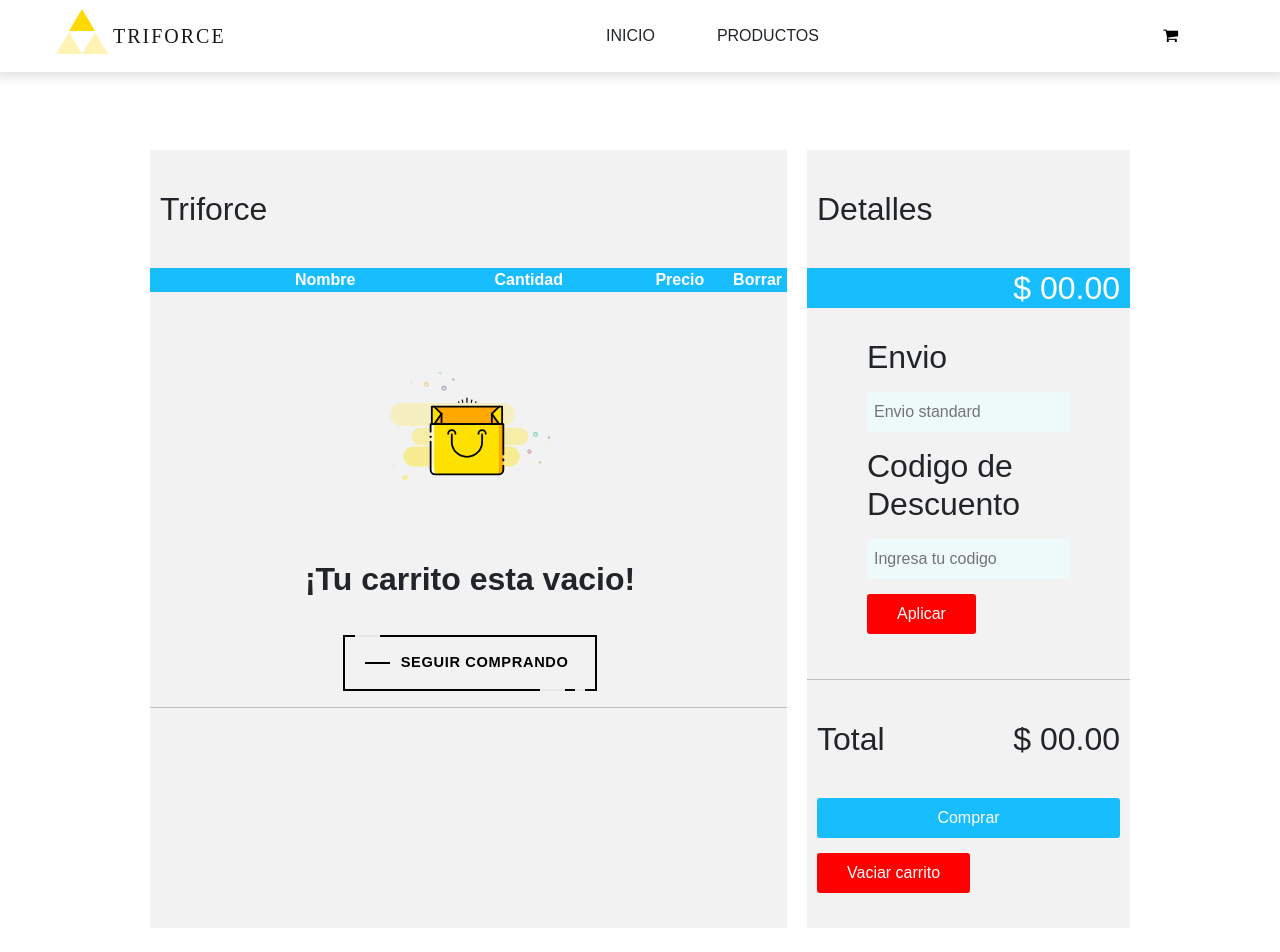
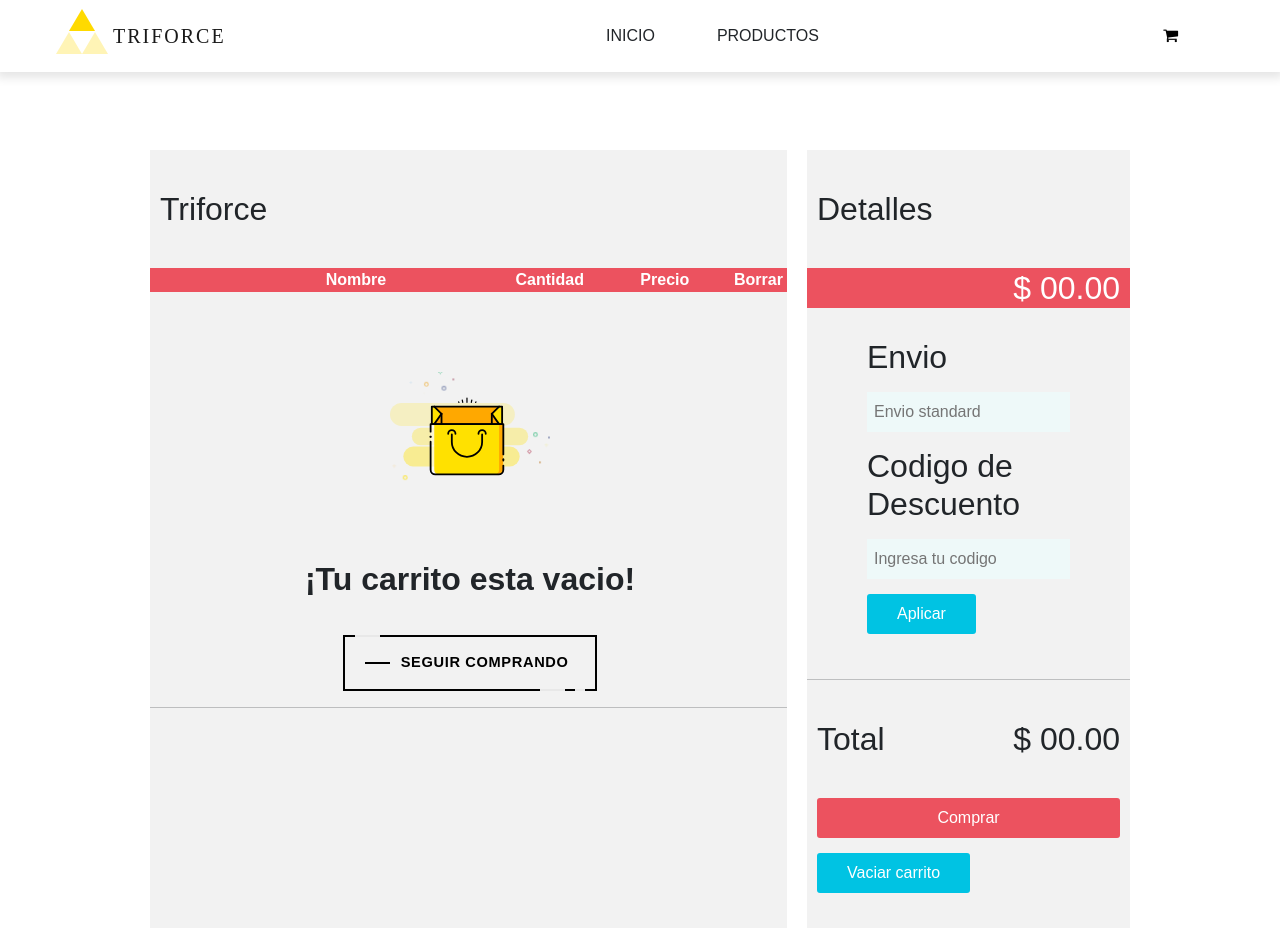
Before and after one commit to VinZoffoli/ProyectoFinalNintendoJS_Comision_55270, a plain HTML site: page carrito.html in a window 1280 px wide. Shown: the top 952 px of the page. Drawn offline with nearby package versions, Linux system fonts and the light colour scheme; some packages are replaced by stand-ins of ours; a script that the page names is missing; a web font is replaced by a local one.

Commit message:
Arreglando colores

```diff
--- a/carrito.html
+++ b/carrito.html
@@ -96,9 +96,9 @@
         <table cellspacing="0" class="table-head">
           <tr>
             <th width="150" class="head-img"></th>
-            <th width="360">Nombre</th>
-            <th width="360">Cantidad</th>
-            <th width="150">Precio</th>
+            <th width="650">Nombre</th>
+            <th width="150">Cantidad</th>
+            <th width="260">Precio</th>
             <th width="70">Borrar</th>
           </tr>
         </table>
--- a/css/main.css
+++ b/css/main.css
@@ -1821,9 +1821,16 @@ table {
 
 .table-head {
     color: white;
-    background-color: #18bdfe;
-}
-
+    background-color: #ec525f;
+}
+
+.first-btn{
+    background-color: #00c3e3;
+}
+
+.vaciar-carrito{
+    background-color: #00c3e3;
+}
 .head-img {
     text-align: left;
     padding-left: 7px;
@@ -1839,7 +1846,7 @@ table {
     margin: 10px 0;
     padding: 0 10px;
     align-items: center;
-    background-color: #18bdfe;
+    background-color: #ec525f;
     color: white;
     height: 40px;
     display: flex;
@@ -1867,7 +1874,7 @@ button {
 
 .checkout {
     width: 100%;
-    background-color: #18bdfe;
+    background-color: #ec525f;
 }
 
 button:hover,
@@ -1880,7 +1887,7 @@ button:hover,
     width: 50px;
     height: 50px;
     border-radius: 50px;
-    border: 1px solid #18bdfe;
+    border: 1px solid #ec525f;
     background-color: white;
     display: flex;
     align-items: center;
@@ -1899,6 +1906,7 @@ button:hover,
 
 .fa-trash:hover {
     color: #333;
+    cursor: pointer;
 }
 
 .empty-cart {
--- a/js/carrito.js
+++ b/js/carrito.js
@@ -197,7 +197,7 @@ function promo() {
   if (promocode === "1234") {
     cargarProductosCarrito(50);
   } else {
-    prompt("Enter correct promo code");
+    prompt("Ingresa el codigo de descuento correcto");
   }
 }
 
```
